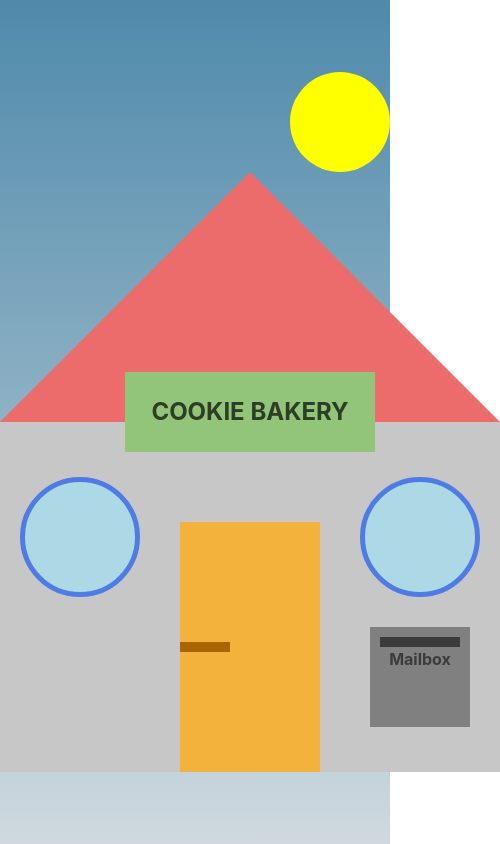
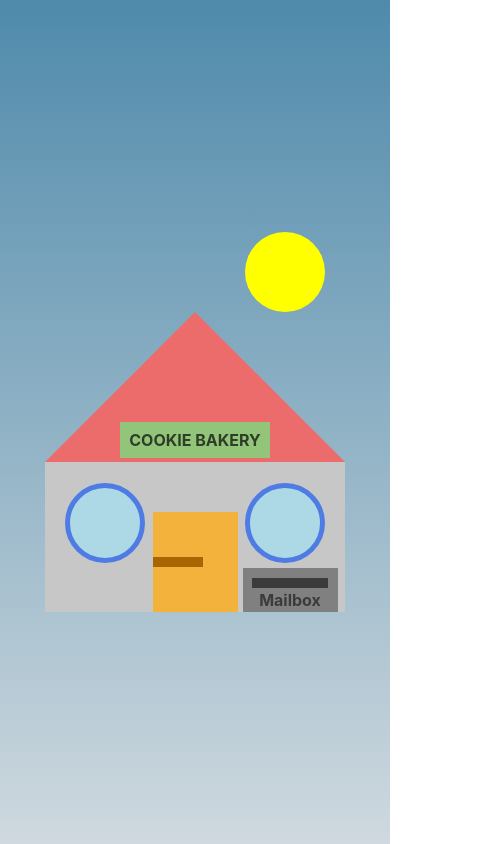
Before and after one commit to AudreyKj/digital-bakery, a React (Create React App) app in the folder client/: page / in a window 390 px wide. Shown: the whole page, 500 px wide, since content can reach past the window. Built offline with nearby package versions, Linux system fonts and the light colour scheme.

Commit message:
added responsive fix to house

```diff
--- a/client/src/App.scss
+++ b/client/src/App.scss
@@ -39,6 +39,17 @@ div.App {
   min-height: 100vh;
 }
 
+@media (orientation: landscape) and (max-width: 700px) {
+  .container,
+  .container-fluid,
+  .container-lg,
+  .container-md,
+  .container-sm,
+  .container-xl {
+    margin-top: -100px;
+  }
+}
+
 div.sun {
   width: 100px;
   height: 100px;
@@ -47,6 +58,26 @@ div.sun {
   position: relative;
 
   right: -120px;
+}
+
+@media (orientation: landscape) and (max-width: 700px) {
+  div.sun {
+    width: 50px;
+    height: 50px;
+  }
+}
+
+@media (max-width: 600px), (max-height: 600px) {
+  div.sun {
+    width: 80px;
+    height: 80px;
+  }
+}
+
+@media (orientation: landscape) and (max-width: 700px) {
+  div.sun {
+    top: 80px;
+  }
 }
 
 @media (max-width: 400px) {
@@ -61,11 +92,26 @@ div.roof {
   @include triangle(250px);
 }
 
+@media (max-width: 600px), (max-height: 600px) {
+  div.roof {
+    width: 0;
+    height: 0;
+    @include triangle(150px);
+  }
+}
+
 div.body {
   width: 500px;
   height: 350px;
 
   background-color: $lightgrey;
+}
+
+@media (max-width: 600px), (max-height: 600px) {
+  div.body {
+    width: 300px;
+    height: 150px;
+  }
 }
 
 div.windows {
@@ -81,16 +127,31 @@ div.windows {
   margin-top: 25px;
 }
 
+@media (max-width: 600px), (max-height: 600px) {
+  .window {
+    width: 80px;
+    height: 80px;
+  }
+}
+
 .window1 {
   margin-left: 20px;
+}
+
+@media (orientation: landscape) and (max-width: 800px) {
+  .window1 {
+    margin-left: 10px;
+  }
 }
 
 .window2 {
   margin-right: 20px;
 }
 
-.cookie2 {
-  margin-right: 20px;
+@media (orientation: landscape) and (max-width: 800px) {
+  .window2 {
+    margin-right: 10px;
+  }
 }
 
 div.door {
@@ -100,6 +161,14 @@ div.door {
   position: absolute;
   margin-top: 100px;
   cursor: pointer;
+}
+
+@media (max-width: 600px), (max-height: 500px) {
+  div.door {
+    width: 85px;
+    height: 100px;
+    margin-top: 50px;
+  }
 }
 
 div.door-handle {
@@ -116,6 +185,17 @@ div.mailbox {
   position: relative;
   top: 30px;
   left: 170px;
+}
+
+@media (max-width: 600px), (max-height: 600px) {
+  div.mailbox {
+    width: 95px;
+    height: 45px;
+    position: relative;
+    top: 0px;
+    left: 95px;
+    margin-top: 5px;
+  }
 }
 
 span.mailbox-title {
@@ -138,8 +218,22 @@ div.sign {
   margin-top: -50px;
 }
 
+@media (max-width: 600px), (max-height: 500px) {
+  div.sign {
+    width: 150px;
+    height: 50px;
+    margin-top: -40px;
+  }
+}
+
 span.sign-writing {
   font-size: 1.5rem;
 
   @include writing($darkgreen);
 }
+
+@media (max-width: 600px), (max-height: 500px) {
+  span.sign-writing {
+    font-size: 1rem;
+  }
+}
```
Also changed, not shown: 1 other file (tests, documents, lock files or other folders).
